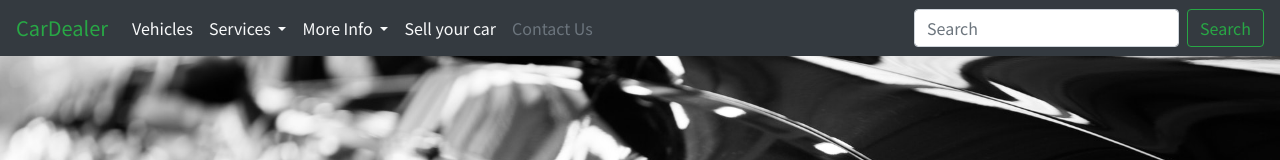
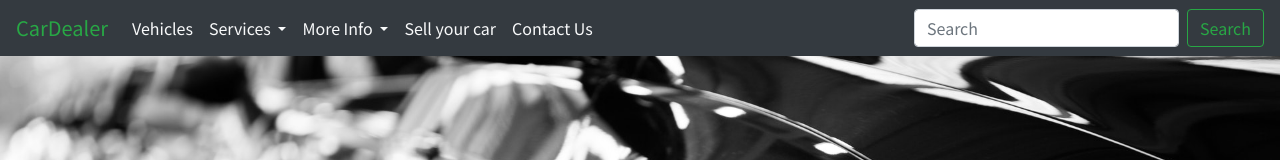
Before and after one commit to ruioliveira02/CarDealer, a plain HTML site: page index.html in a window 1280 px wide. Shown: the top 160 px of the page. Drawn offline with nearby package versions, Linux system fonts and the light colour scheme.

Commit message:
Fixed color of "Contact us" on navbar

```diff
--- a/index.html
+++ b/index.html
@@ -62,7 +62,7 @@
 					<a class="nav-link text-light" href="#">Sell your car</a>
 				</li>
 				<li class="nav-item">
-					<a class="nav-link text-secondary" href="https://ruioliveira02.github.io/CarDealer/contact us.html">Contact Us</a>
+					<a class="nav-link text-light" href="https://ruioliveira02.github.io/CarDealer/contact us.html">Contact Us</a>
 				</li>
 			</ul>
 			<form class="form-inline my-2 my-lg-0">
```
